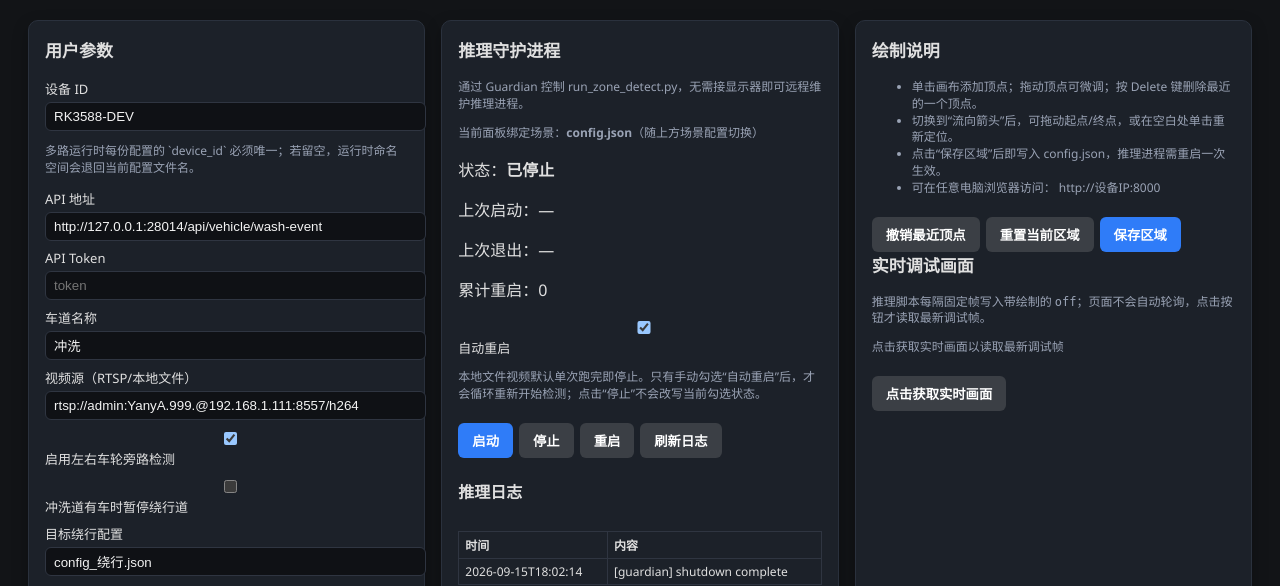
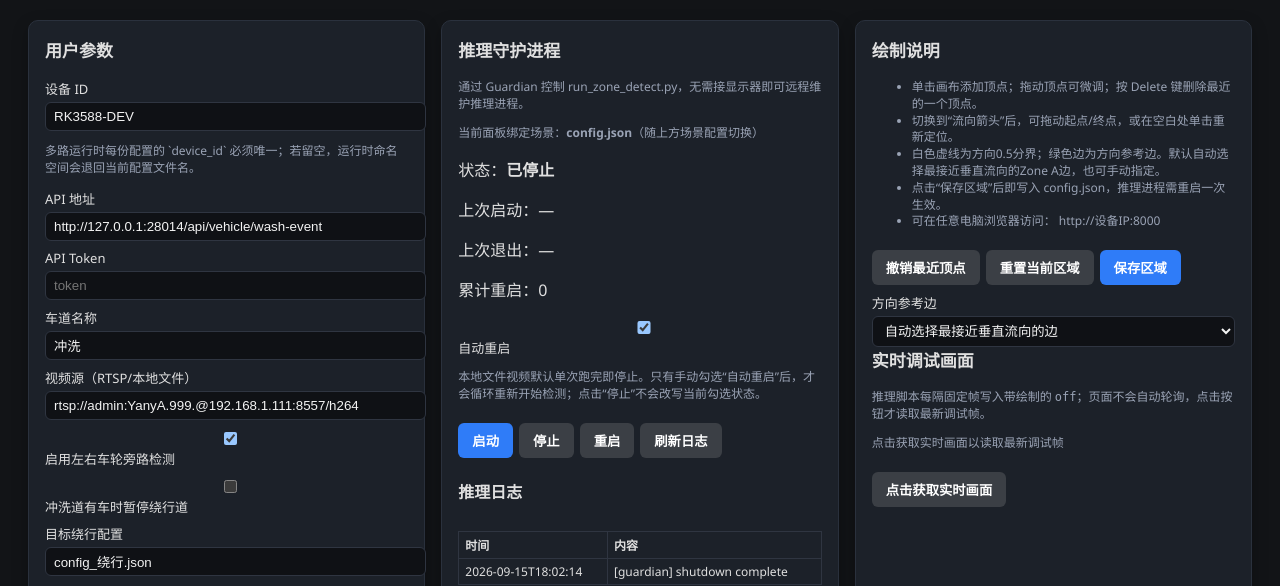
Before and after one commit to NanQING02/cleaningcar_v2, a FastAPI app: page / in a window 1280 px wide. Shown: the part 87-673 px from the top of the page. Run offline with FastAPI, Linux system fonts and the light colour scheme.

Commit message:
在Web区域编辑器配置方向参考边
区域画布显示绿色参考边和白色0.5分界线，支持自动选择或手动指定Zone A边，并通过区域保存接口持久化配置。

```diff
--- a/web/models.py
+++ b/web/models.py
@@ -1,4 +1,4 @@
-from typing import Any, Dict, List, Optional
+from typing import Any, Dict, List, Optional, Union
 
 from pydantic import BaseModel, Field
 
@@ -11,6 +11,7 @@ class ZonePayload(BaseModel):
     zone_a_detection: List[List[float]]
     zone_b_wash: List[List[float]]
     flow_vector: FlowVector
+    direction_reference_edge: Union[int, str] = "auto"
 
 
 class ConfigPayload(BaseModel):
--- a/web/server.py
+++ b/web/server.py
@@ -179,6 +179,16 @@ def read_zones(key: Optional[str] = None):
 @app.post("/zones")
 def update_zones(payload: ZonePayload, key: Optional[str] = None):
     cfg = _load_config(key)
+    reference_edge = payload.direction_reference_edge
+    if isinstance(reference_edge, str) and reference_edge.strip().lower() == "auto":
+        reference_edge = "auto"
+    else:
+        try:
+            reference_edge = int(reference_edge)
+        except (TypeError, ValueError) as exc:
+            raise HTTPException(status_code=400, detail="方向参考边必须为 auto 或有效边序号") from exc
+        if not 0 <= reference_edge < len(payload.zone_a_detection):
+            raise HTTPException(status_code=400, detail="方向参考边超出 Zone A 边数")
     cfg.data.setdefault("zones", {})
     cfg.data["zones"]["zone_a_detection"] = payload.zone_a_detection
     cfg.data["zones"]["zone_b_wash"] = payload.zone_b_wash
@@ -186,6 +196,7 @@ def update_zones(payload: ZonePayload, key: Optional[str] = None):
         "start": payload.flow_vector.start,
         "end": payload.flow_vector.end,
     }
+    cfg.data["zones"]["direction_reference_edge"] = reference_edge
     cfg.save()
     return {"status": "ok"}
 
--- a/web/templates/zone_editor.html
+++ b/web/templates/zone_editor.html
@@ -371,17 +371,14 @@
           <label>锚点上移比例 (0-0.9)
             <input type="number" min="0" max="0.9" step="0.01" v-model.number="form.logic.anchor_offset_ratio" />
           </label>
-          <label>正式锚点策略
-            <select v-model="form.logic.anchor_mode">
-              <option value="directional">方向感知模式（当前正式逻辑）</option>
-              <option value="legacy">旧兼容模式（仅回退使用）</option>
-            </select>
+          <label>正式Zone锚点
+            <input value="中性锚点（固定，不随方向移动）" disabled />
           </label>
           <label>
             <input type="checkbox" v-model="form.logic.anchor_shadow_compare" />
             同时计算并绘制 H/D/L 锚点
           </label>
-          <label>兼容锚点反向偏移比例
+          <label>对照锚点偏移比例（不参与Zone）
             <input type="number" min="0" max="1" step="0.01" v-model.number="form.logic.anchor_legacy_flow_shift_ratio" />
           </label>
           <label>方向判断窗口
@@ -396,10 +393,10 @@
           <label>方向最小位移（框高比例）
             <input type="number" min="0" max="0.5" step="0.01" v-model.number="form.logic.anchor_direction_min_displacement_ratio" />
           </label>
-          <label>D锚点过渡帧数
+          <label>方向对照锚点过渡帧数（不参与Zone）
             <input type="number" min="1" max="30" v-model.number="form.logic.anchor_direction_blend_frames" />
           </label>
-          <p class="hint">H为车框底部上移后的中性点，D由H的多帧移动方向生成并正式参与Zone判断，L只作旧逻辑对照和紧急回退。G已停用，不参与画面和业务判定。</p>
+          <p class="hint">H为车框底部上移后的中性点，并固定参与Zone判断。D和L仅保留为方向诊断对照，不会移动业务锚点。G已停用。</p>
           <label>Zone B 锚点延迟帧
             <input type="number" min="0" v-model.number="form.logic.zone_b_anchor_min_frames" />
           </label>
@@ -454,6 +451,7 @@
           <ul class="hint">
             <li>单击画布添加顶点；拖动顶点可微调；按 Delete 键删除最近的一个顶点。</li>
             <li>切换到“流向箭头”后，可拖动起点/终点，或在空白处单击重新定位。</li>
+            <li>白色虚线为方向0.5分界；绿色边为方向参考边。默认自动选择最接近垂直流向的Zone A边，也可手动指定。</li>
             <li>点击“保存区域”后即写入 config.json，推理进程需重启一次生效。</li>
             <li>可在任意电脑浏览器访问： http://设备IP:8000 </li>
           </ul>
@@ -462,6 +460,14 @@
             <button class="secondary" @click="resetZone">重置当前区域</button>
             <button @click="saveZones" :disabled="busy">保存区域</button>
           </div>
+          <label>方向参考边
+            <select v-model="form.zones.direction_reference_edge" @change="repaint">
+              <option value="auto">自动选择最接近垂直流向的边</option>
+              <option v-for="(_, index) in form.zones.zone_a_detection" :key="`direction-edge-${index}`" :value="index">
+                边 {{ index + 1 }}（点{{ index + 1 }} → 点{{ (index + 1) % form.zones.zone_a_detection.length + 1 }}）
+              </option>
+            </select>
+          </label>
           <h3>实时调试画面</h3>
           <p class="hint">推理脚本每隔固定帧写入带绘制的 <code>{{ form.video.debug_frame_path || './debug/latest.jpg' }}</code>；页面不会自动轮询，点击按钮才读取最新调试帧。</p>
           <img v-if="debugImageUrl" :src="debugImageUrl" alt="调试画面" class="debug-img"/>
@@ -638,7 +644,8 @@
             zones: {
               zone_a_detection: [],
               zone_b_wash: [],
-              flow_vector: { start: [0.5, 0.2], end: [0.5, 0.8] }
+              flow_vector: { start: [0.5, 0.2], end: [0.5, 0.8] },
+              direction_reference_edge: 'auto'
             },
             event_output_dir: 'events/config',
             event_capture_dir: '/data/ftp/event_captures/config',
@@ -862,6 +869,16 @@
           z.zone_a_detection = z.zone_a_detection || [];
           z.zone_b_wash = z.zone_b_wash || [];
           z.flow_vector = z.flow_vector || { start: [0.5, 0.2], end: [0.5, 0.8] };
+          const referenceEdge = z.direction_reference_edge;
+          if (referenceEdge !== 'auto') {
+            const parsedEdge = Number(referenceEdge);
+            z.direction_reference_edge = Number.isInteger(parsedEdge)
+              && parsedEdge >= 0
+              && parsedEdge < z.zone_a_detection.length
+              ? parsedEdge
+              : 'auto';
+          }
+          if (typeof z.direction_reference_edge === 'undefined') z.direction_reference_edge = 'auto';
           this.form.zones = z;
           this.form.system.device_id = this.form.system.device_id || '';
           this.form.system.monitor_interval = Number(this.form.system.monitor_interval || 2.0);
@@ -983,9 +1000,7 @@
           if (typeof this.form.logic.anchor_offset_ratio !== 'number') {
             this.form.logic.anchor_offset_ratio = 0;
           }
-          this.form.logic.anchor_mode = ['legacy', 'directional'].includes(this.form.logic.anchor_mode)
-            ? this.form.logic.anchor_mode
-            : 'directional';
+          this.form.logic.anchor_mode = 'neutral';
           this.form.logic.anchor_shadow_compare = !!this.form.logic.anchor_shadow_compare;
           this.form.logic.anchor_legacy_flow_shift_ratio = Number(this.form.logic.anchor_legacy_flow_shift_ratio ?? 0.3);
           this.form.logic.anchor_history_size = Number(this.form.logic.anchor_history_size || 20);
@@ -1176,7 +1191,6 @@
               single_lifecycle_events: this.form.logic.single_lifecycle_events,
               require_vehicle_type_for_events: this.form.logic.require_vehicle_type_for_events,
               anchor_offset_ratio: this.form.logic.anchor_offset_ratio,
-              anchor_mode: this.form.logic.anchor_mode,
               anchor_shadow_compare: this.form.logic.anchor_shadow_compare,
               anchor_legacy_flow_shift_ratio: this.form.logic.anchor_legacy_flow_shift_ratio,
               anchor_history_size: this.form.logic.anchor_history_size,
@@ -1236,13 +1250,22 @@
           this.busy = true;
           this.status = '保存区域中…';
           try {
+            const requestedReferenceEdge = this.form.zones.direction_reference_edge;
+            const parsedReferenceEdge = Number(requestedReferenceEdge);
+            const directionReferenceEdge = requestedReferenceEdge === 'auto'
+              || !Number.isInteger(parsedReferenceEdge)
+              || parsedReferenceEdge < 0
+              || parsedReferenceEdge >= this.form.zones.zone_a_detection.length
+              ? 'auto'
+              : parsedReferenceEdge;
             const payload = {
               zone_a_detection: this.form.zones.zone_a_detection.map(this.clampNormPoint),
               zone_b_wash: this.form.zones.zone_b_wash.map(this.clampNormPoint),
               flow_vector: {
                 start: this.clampNormPoint(this.form.zones.flow_vector.start),
                 end: this.clampNormPoint(this.form.zones.flow_vector.end)
-              }
+              },
+              direction_reference_edge: directionReferenceEdge
             };
             this.form.zones = payload;
             const res = await fetch(this.buildKeyedUrl('/zones'), {
@@ -1253,6 +1276,7 @@
             if (!res.ok) throw new Error('保存区域失败');
             this.lastSave = new Date().toLocaleString();
             this.status = '区域已保存';
+            this.repaint();
           } catch (err) {
             this.status = err.message;
           } finally {
@@ -1479,6 +1503,7 @@
             this.form.zones.flow_vector = { start: [0.5, 0.2], end: [0.5, 0.8] };
           } else if (this.editMode === 'zone_a') {
             this.form.zones.zone_a_detection = [];
+            this.form.zones.direction_reference_edge = 'auto';
           } else {
             this.form.zones.zone_b_wash = [];
           }
@@ -1533,11 +1558,101 @@
           });
           this.ctx.lineWidth = 1;
         },
+        directionDividerGeometry() {
+          const polygon = this.form.zones.zone_a_detection || [];
+          if (polygon.length < 3) return null;
+          const points = polygon.map(point => this.toPx(point));
+          const flowStart = this.toPx(this.form.zones.flow_vector.start);
+          const flowEnd = this.toPx(this.form.zones.flow_vector.end);
+          const flowX = flowEnd.x - flowStart.x;
+          const flowY = flowEnd.y - flowStart.y;
+          const flowLength = Math.hypot(flowX, flowY);
+          if (flowLength < 1e-6) return null;
+          const flowUnit = { x: flowX / flowLength, y: flowY / flowLength };
+          let edgeIndex = Number(this.form.zones.direction_reference_edge);
+          if (this.form.zones.direction_reference_edge === 'auto'
+              || !Number.isInteger(edgeIndex)
+              || edgeIndex < 0
+              || edgeIndex >= points.length) {
+            let best = null;
+            points.forEach((start, index) => {
+              const end = points[(index + 1) % points.length];
+              const edgeX = end.x - start.x;
+              const edgeY = end.y - start.y;
+              const length = Math.hypot(edgeX, edgeY);
+              if (length < 1e-6) return;
+              const error = Math.abs((edgeX / length) * flowUnit.x + (edgeY / length) * flowUnit.y);
+              if (!best || error < best.error - 1e-9
+                  || (Math.abs(error - best.error) <= 1e-9 && length > best.length)) {
+                best = { index, error, length };
+              }
+            });
+            if (!best) return null;
+            edgeIndex = best.index;
+          }
+          const edgeStart = points[edgeIndex];
+          const edgeEnd = points[(edgeIndex + 1) % points.length];
+          const edgeX = edgeEnd.x - edgeStart.x;
+          const edgeY = edgeEnd.y - edgeStart.y;
+          const edgeLength = Math.hypot(edgeX, edgeY);
+          if (edgeLength < 1e-6) return null;
+          const edgeUnit = { x: edgeX / edgeLength, y: edgeY / edgeLength };
+          let normal = { x: -edgeUnit.y, y: edgeUnit.x };
+          if (normal.x * flowUnit.x + normal.y * flowUnit.y < 0) {
+            normal = { x: -normal.x, y: -normal.y };
+          }
+          const supports = points.map(point => point.x * normal.x + point.y * normal.y);
+          const splitSupport = (Math.min(...supports) + Math.max(...supports)) / 2;
+          const centroid = points.reduce((sum, point) => ({
+            x: sum.x + point.x / points.length,
+            y: sum.y + point.y / points.length
+          }), { x: 0, y: 0 });
+          const shift = splitSupport - (centroid.x * normal.x + centroid.y * normal.y);
+          const center = { x: centroid.x + normal.x * shift, y: centroid.y + normal.y * shift };
+          const extent = Math.hypot(this.canvas.width, this.canvas.height) * 2;
+          return {
+            edgeIndex,
+            edgeStart,
+            edgeEnd,
+            center,
+            normal,
+            lineStart: { x: center.x - edgeUnit.x * extent, y: center.y - edgeUnit.y * extent },
+            lineEnd: { x: center.x + edgeUnit.x * extent, y: center.y + edgeUnit.y * extent }
+          };
+        },
+        drawDirectionDivider() {
+          const geometry = this.directionDividerGeometry();
+          if (!geometry) return;
+          this.ctx.save();
+          this.ctx.strokeStyle = '#52ff52';
+          this.ctx.lineWidth = 4;
+          this.ctx.setLineDash([]);
+          this.ctx.beginPath();
+          this.ctx.moveTo(geometry.edgeStart.x, geometry.edgeStart.y);
+          this.ctx.lineTo(geometry.edgeEnd.x, geometry.edgeEnd.y);
+          this.ctx.stroke();
+          this.ctx.strokeStyle = '#ffffff';
+          this.ctx.lineWidth = 3;
+          this.ctx.setLineDash([14, 10]);
+          this.ctx.beginPath();
+          this.ctx.moveTo(geometry.lineStart.x, geometry.lineStart.y);
+          this.ctx.lineTo(geometry.lineEnd.x, geometry.lineEnd.y);
+          this.ctx.stroke();
+          this.ctx.setLineDash([]);
+          this.ctx.fillStyle = '#ffffff';
+          this.ctx.font = 'bold 18px sans-serif';
+          this.ctx.fillText('0.5', geometry.center.x + 8, geometry.center.y - 8);
+          this.ctx.fillStyle = '#52ff52';
+          this.ctx.font = 'bold 15px sans-serif';
+          this.ctx.fillText(`参考边 ${geometry.edgeIndex + 1}`, geometry.edgeStart.x + 8, geometry.edgeStart.y - 8);
+          this.ctx.restore();
+        },
        repaint() {
           if (!this.ctx) return;
           this.ctx.clearRect(0, 0, this.canvas.width, this.canvas.height);
           this.drawPolygon(this.form.zones.zone_a_detection, 'rgba(0,200,0,0.9)');
           this.drawPolygon(this.form.zones.zone_b_wash, 'rgba(220,80,80,0.9)');
+          this.drawDirectionDivider();
           this.drawFlow();
         },
         async refreshDebugImage() {
```
Also changed, not shown: tests/test_web_config_namespace.py (+38 -0 lines).
